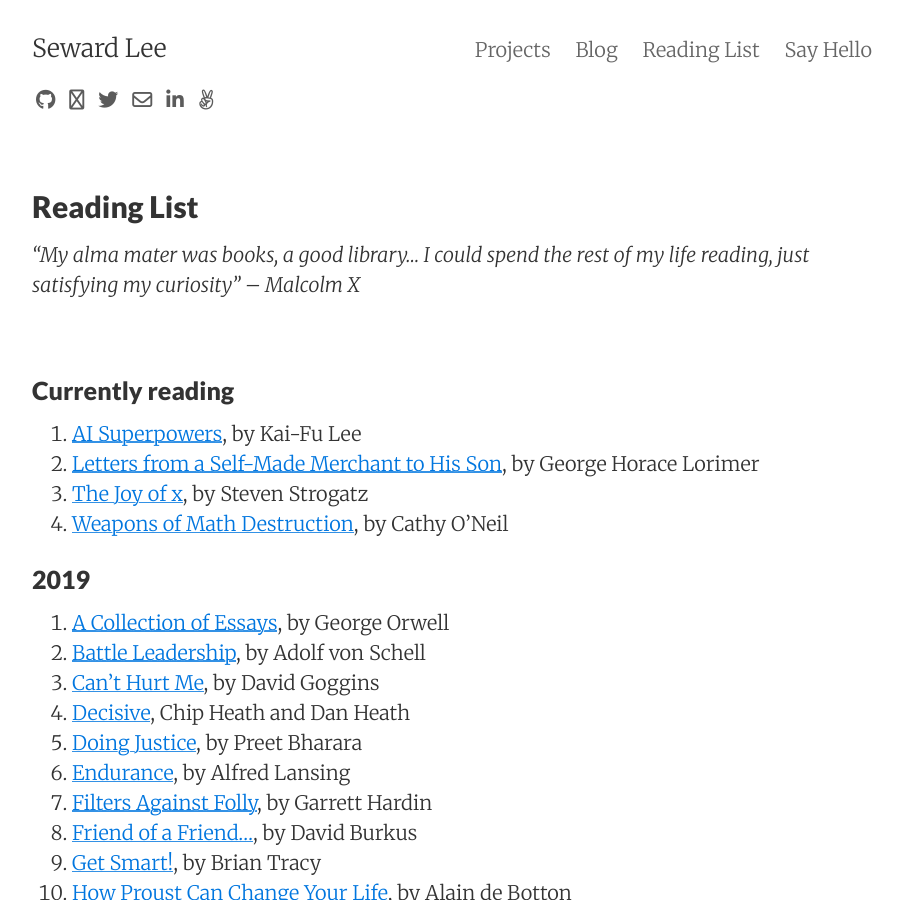
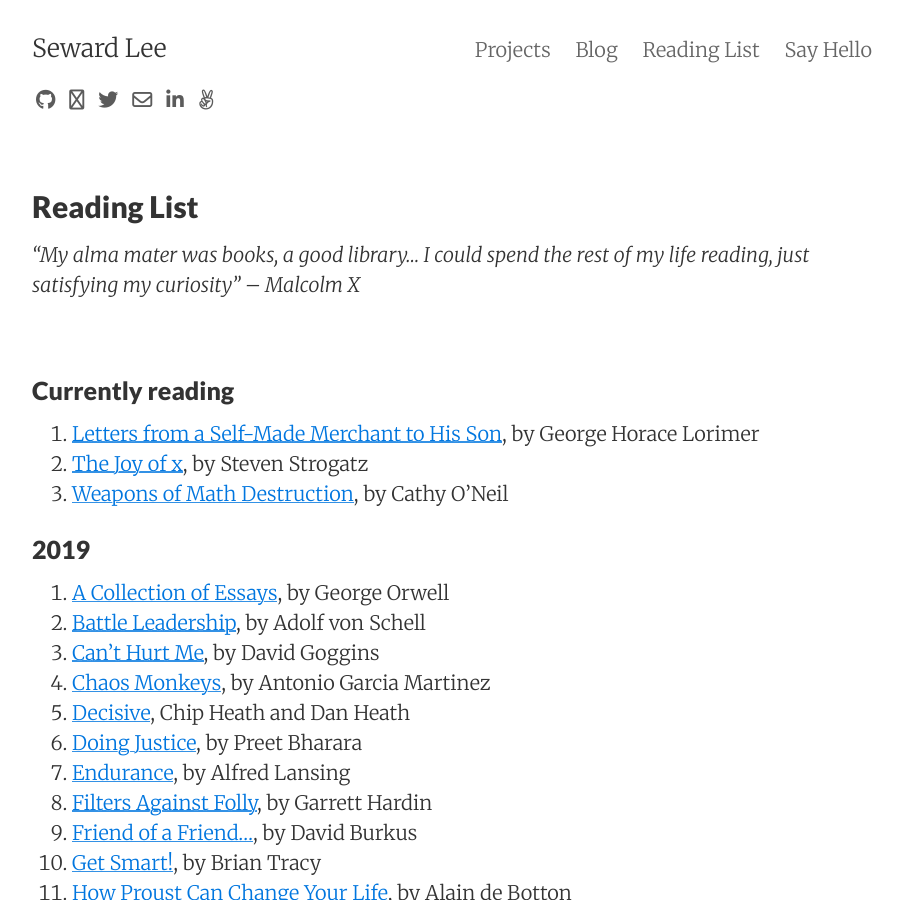
Before and after one commit to sewardlee337/sewardlee337.github.io, a Jekyll site: the page built from readinglist.md, in a window 1280 px wide and 900 px high. Shown: the whole window, without its empty margins (188-1091 px from the left). Built offline with Jekyll 4.4.1, drawn with Linux system fonts in a browser that asks for light colours; nearby versions of some CDN libraries.

Commit message:
Update reading list

```diff
--- a/readinglist.md
+++ b/readinglist.md
@@ -12,7 +12,6 @@ _"My alma mater was books, a good library... I could spend the rest of my life r
 
 ### Currently reading
 
-1. [AI Superpowers](https://amzn.to/2Hh6siF), by Kai-Fu Lee
 1. [Letters from a Self-Made Merchant to His Son](https://amzn.to/2ngNscP), by George Horace Lorimer
 1. [The Joy of x](https://amzn.to/2YRPHog), by Steven Strogatz
 1. [Weapons of Math Destruction](https://amzn.to/33Q387F), by Cathy O'Neil
@@ -23,6 +22,7 @@ _"My alma mater was books, a good library... I could spend the rest of my life r
 1. [A Collection of Essays](https://amzn.to/2WbSfsN), by George Orwell
 1. [Battle Leadership](https://amzn.to/2Ix8nSl), by Adolf von Schell
 1. [Can't Hurt Me](https://amzn.to/2SWPEoM), by David Goggins
+1. [Chaos Monkeys](https://amzn.to/2qT79JF), by Antonio Garcia Martinez
 1. [Decisive](https://amzn.to/32NWkXU), Chip Heath and Dan Heath
 1. [Doing Justice](https://amzn.to/2FFusdN), by Preet Bharara
 1. [Endurance](https://amzn.to/2HaWXT1), by Alfred Lansing
```
